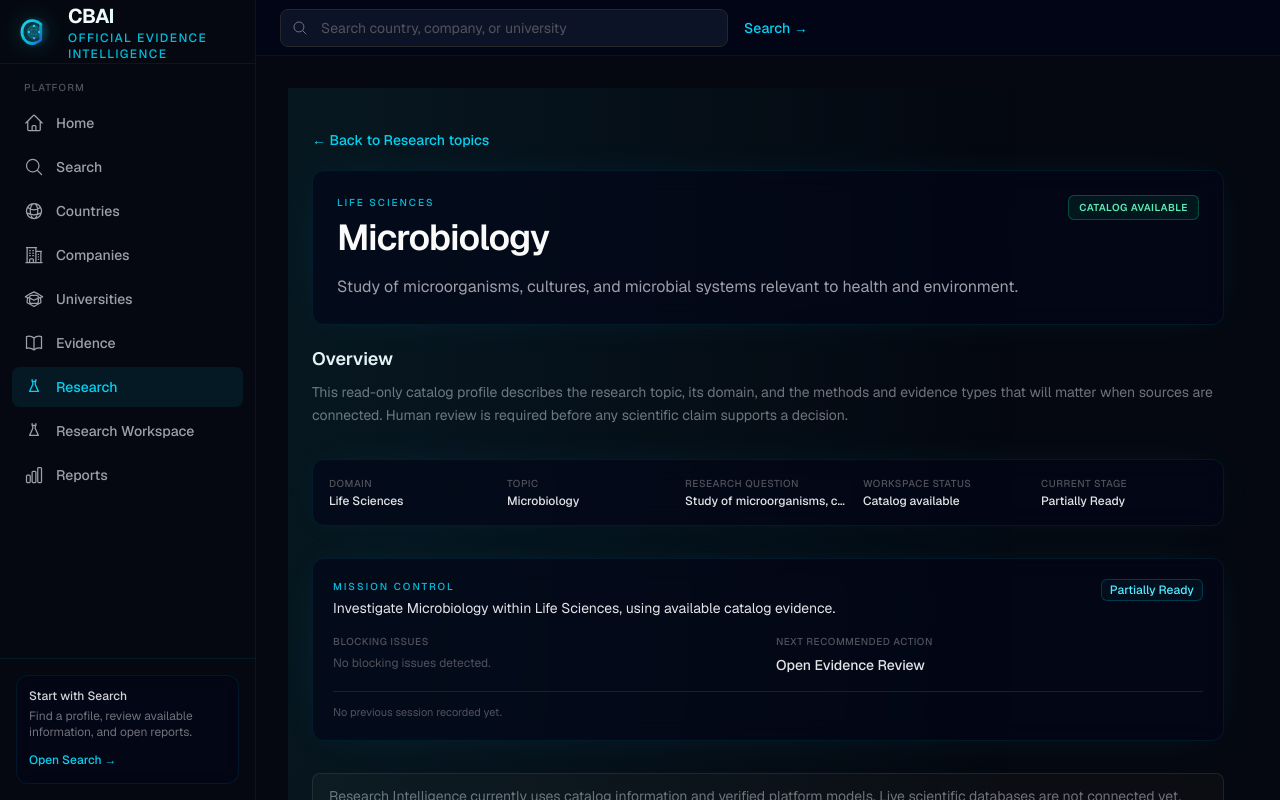
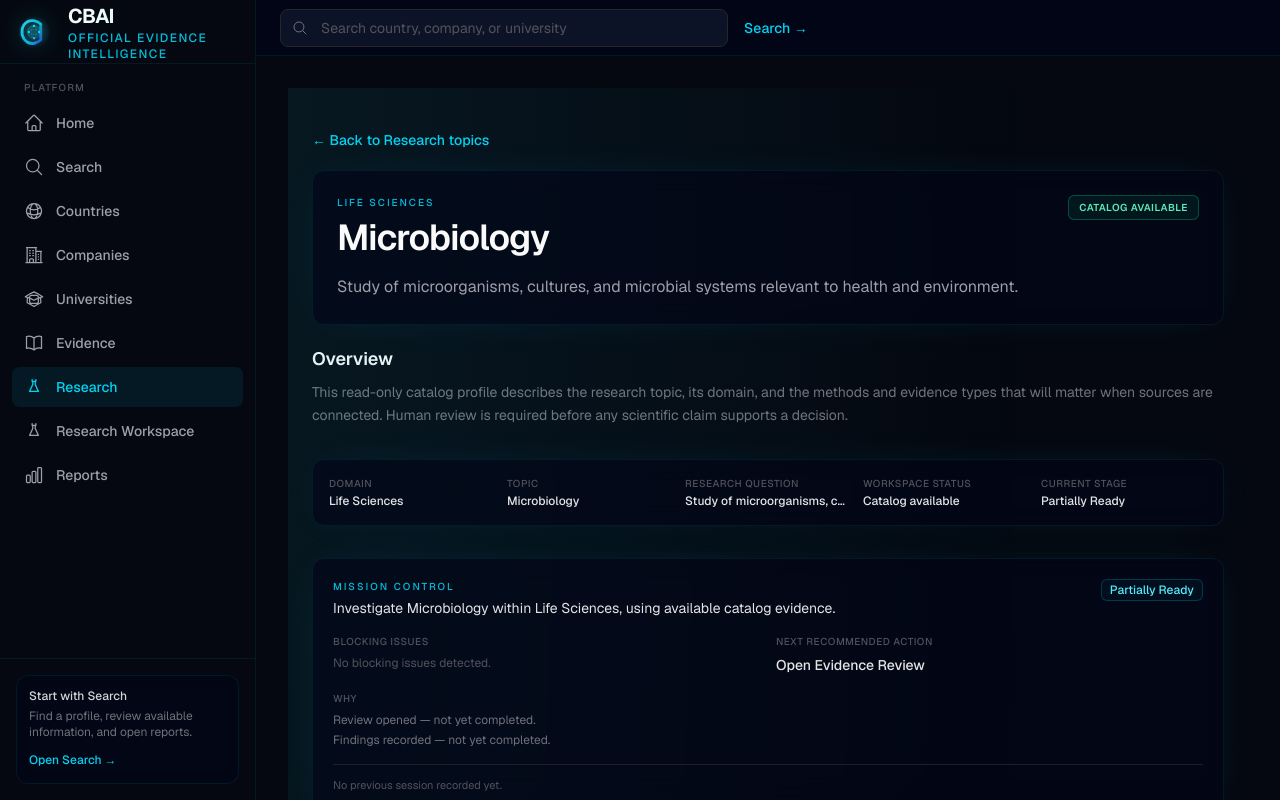
Before and after one commit to BotirChoriev/cbai-enterprise, a Next.js app: page /research/microbiology in a window 1280 px wide. Built offline with nearby package versions, Linux system fonts and the light colour scheme.

Commit message:
feat(readiness): introduce deterministic research readiness engine

```diff
--- a/components/research/topic/MissionControlPanel.tsx
+++ b/components/research/topic/MissionControlPanel.tsx
@@ -1,6 +1,5 @@
 import type { ResearchTopic } from "@/lib/research/research-topics";
-import { deriveEvidenceGapIntelligence } from "@/lib/research/intelligence/intelligence-engine";
-import { deriveResearchDecision } from "@/lib/research/intelligence/decision-engine";
+import { deriveResearchReadiness } from "@/lib/research/readiness/readiness-engine";
 import { RESEARCH_READINESS_LABELS } from "@/lib/research/intelligence/intelligence-types";
 import { RESEARCH_DECISION_LABELS } from "@/lib/research/intelligence/decision-types";
 import { getWorkspaceMemory } from "@/lib/research/intelligence/workspace-shell-engine";
@@ -12,18 +11,17 @@ type MissionControlPanelProps = {
 };
 
 // Single-glance summary consolidating what previously lived in a standalone Decision Card
-// plus a separate "current state" card — one professional panel instead of two overlapping
-// ones, reusing the Gap and Decision engines rather than re-deriving anything.
+// plus a separate "current state" card. All readiness-related fields (stage, blocking issues,
+// next action, reasons) come from exactly one deriveResearchReadiness() call — no separate
+// derivation lives in this component. Workspace memory is a distinct, unrelated concern (session
+// continuity, not readiness) and is read separately.
 export default function MissionControlPanel({ topic }: MissionControlPanelProps) {
-  const intelligence = deriveEvidenceGapIntelligence(topic.topicId);
-  const decision = deriveResearchDecision(topic.topicId);
+  const readiness = deriveResearchReadiness(topic.topicId);
   const memory = getWorkspaceMemory(topic.topicId);
 
-  if (!intelligence || !decision) {
+  if (!readiness) {
     return null;
   }
-
-  const blockingIssues = [...intelligence.disconnectedEvidence, ...intelligence.reviewGatedEvidence];
 
   return (
     <div className={`${cbaiGlassCard} space-y-4 p-4 sm:p-5`}>
@@ -33,7 +31,7 @@ export default function MissionControlPanel({ topic }: MissionControlPanelProps)
           <p className="mt-1 text-sm text-zinc-200">{buildMissionStatement(topic)}</p>
         </div>
         <span className="inline-flex shrink-0 rounded-md border border-cyan-500/25 bg-cyan-500/5 px-2 py-0.5 text-xs font-medium text-cyan-300">
-          {RESEARCH_READINESS_LABELS[intelligence.researchReadiness]}
+          {RESEARCH_READINESS_LABELS[readiness.stage]}
         </span>
       </div>
 
@@ -42,9 +40,9 @@ export default function MissionControlPanel({ topic }: MissionControlPanelProps)
           <p className="text-[10px] font-medium uppercase tracking-wider text-zinc-600">
             Blocking issues
           </p>
-          {blockingIssues.length > 0 ? (
+          {readiness.blockingIssues.length > 0 ? (
             <ul className="mt-1.5 space-y-1">
-              {blockingIssues.map((item) => (
+              {readiness.blockingIssues.map((item) => (
                 <li key={item.evidenceItemId} className="text-xs text-zinc-500">
                   {item.label} — {item.note}
                 </li>
@@ -60,9 +58,20 @@ export default function MissionControlPanel({ topic }: MissionControlPanelProps)
             Next recommended action
           </p>
           <p className="mt-1.5 text-sm font-medium text-zinc-200">
-            {RESEARCH_DECISION_LABELS[decision]}
+            {RESEARCH_DECISION_LABELS[readiness.recommendedNextAction]}
           </p>
         </div>
+      </div>
+
+      <div>
+        <p className="text-[10px] font-medium uppercase tracking-wider text-zinc-600">Why</p>
+        <ul className="mt-1.5 space-y-1">
+          {readiness.reasons.map((reason) => (
+            <li key={reason} className="text-xs text-zinc-500">
+              {reason}
+            </li>
+          ))}
+        </ul>
       </div>
 
       <p className="border-t border-zinc-800/80 pt-3 text-[11px] text-zinc-600">
--- a/components/research/topic/TopicReviewWorkspace.tsx
+++ b/components/research/topic/TopicReviewWorkspace.tsx
@@ -5,6 +5,7 @@ import { buildResearchReviewWorkspace } from "@/lib/research/intelligence/review
 import { getWorkspaceTimeline } from "@/lib/research/intelligence/workspace-shell-engine";
 import { WORKSPACE_TIMELINE_EVENT_LABELS } from "@/lib/research/intelligence/workspace-shell-model";
 import { RESEARCH_DECISION_LABELS } from "@/lib/research/intelligence/decision-types";
+import { deriveResearchReadiness } from "@/lib/research/readiness/readiness-engine";
 import ResearchMissionWorkspace from "@/components/research/topic/ResearchMissionWorkspace";
 import TopicEvidenceReviewWorkflow from "@/components/research/topic/TopicEvidenceReviewWorkflow";
 import TopicEvidenceSelection from "@/components/research/topic/TopicEvidenceSelection";
@@ -23,8 +24,9 @@ export default function TopicReviewWorkspace({ topic }: TopicReviewWorkspaceProp
   const evidenceReview = buildTopicEvidenceReview(topic.topicId);
   const workspace = buildResearchReviewWorkspace(topic.topicId);
   const timeline = getWorkspaceTimeline(topic.topicId);
+  const readiness = deriveResearchReadiness(topic.topicId);
 
-  if (!evidenceReview || !workspace) {
+  if (!evidenceReview || !workspace || !readiness) {
     return null;
   }
 
@@ -42,6 +44,46 @@ export default function TopicReviewWorkspace({ topic }: TopicReviewWorkspaceProp
       </div>
 
       <ResearchMissionWorkspace review={evidenceReview} />
+
+      <div className="grid gap-4 sm:grid-cols-2">
+        <div className={`${cbaiGlassCard} space-y-2 p-4`}>
+          <p className={cbaiSectionEyebrow}>Completed milestones</p>
+          {readiness.completedMilestones.length > 0 ? (
+            <ul className="space-y-1.5">
+              {readiness.completedMilestones.map((milestone) => (
+                <li
+                  key={milestone.id}
+                  className="flex items-start gap-2 text-xs text-zinc-400"
+                >
+                  <span className="mt-1.5 h-1 w-1 shrink-0 rounded-full bg-emerald-500/70" />
+                  {milestone.label}
+                </li>
+              ))}
+            </ul>
+          ) : (
+            <p className="text-xs text-zinc-600">No milestones completed yet.</p>
+          )}
+        </div>
+
+        <div className={`${cbaiGlassCard} space-y-2 p-4`}>
+          <p className={cbaiSectionEyebrow}>Remaining milestones</p>
+          {readiness.remainingMilestones.length > 0 ? (
+            <ul className="space-y-1.5">
+              {readiness.remainingMilestones.map((milestone) => (
+                <li
+                  key={milestone.id}
+                  className="flex items-start gap-2 text-xs text-zinc-500"
+                >
+                  <span className="mt-1.5 h-1 w-1 shrink-0 rounded-full bg-zinc-600" />
+                  {milestone.label}
+                </li>
+              ))}
+            </ul>
+          ) : (
+            <p className="text-xs text-zinc-600">All tracked milestones are complete.</p>
+          )}
+        </div>
+      </div>
 
       <Suspense
         fallback={
--- /dev/null
+++ b/lib/research/readiness/index.ts
@@ -0,0 +1,5 @@
+export * from "./readiness-types";
+export * from "./readiness-model";
+export * from "./readiness-derivation";
+export * from "./readiness-reasons";
+export * from "./readiness-engine";
--- /dev/null
+++ b/lib/research/readiness/readiness-derivation.ts
@@ -0,0 +1,29 @@
+import type { EvidenceGapIntelligence } from "@/lib/research/intelligence/intelligence-model";
+import type { ResearchReviewWorkspaceState } from "@/lib/research/intelligence/review-workspace-model";
+import type { ResearchDecision } from "@/lib/research/intelligence/decision-types";
+import type { Milestone } from "@/lib/research/readiness/readiness-model";
+import { MILESTONE_LABELS, type MilestoneId } from "@/lib/research/readiness/readiness-types";
+
+function toMilestone(id: MilestoneId, complete: boolean): Milestone {
+  return { id, label: MILESTONE_LABELS[id], complete };
+}
+
+/**
+ * Derive the six research milestones from existing engine output only. Every boolean here
+ * traces directly to a real field already produced by the Gap Engine, Decision Engine, or
+ * Review Workspace Engine — nothing is computed independently of them.
+ */
+export function deriveMilestones(
+  intelligence: EvidenceGapIntelligence,
+  workspace: ResearchReviewWorkspaceState,
+  decision: ResearchDecision,
+): readonly Milestone[] {
+  return [
+    toMilestone("question_defined", intelligence.topic.description.trim().length > 0),
+    toMilestone("evidence_catalogued", intelligence.topic.relatedEvidenceTypes.length > 0),
+    toMilestone("evidence_connected", intelligence.connectedEvidence.length > 0),
+    toMilestone("review_opened", intelligence.reviewStatus.reviewOpened),
+    toMilestone("findings_recorded", workspace.findings.length > 0),
+    toMilestone("decision_reached", decision !== "unknown"),
+  ];
+}
--- /dev/null
+++ b/lib/research/readiness/readiness-engine.ts
@@ -0,0 +1,43 @@
+import { deriveEvidenceGapIntelligence } from "@/lib/research/intelligence/intelligence-engine";
+import { deriveResearchDecision } from "@/lib/research/intelligence/decision-engine";
+import { buildResearchReviewWorkspace } from "@/lib/research/intelligence/review-workspace-engine";
+import { deriveMilestones } from "@/lib/research/readiness/readiness-derivation";
+import { buildReadinessReasons } from "@/lib/research/readiness/readiness-reasons";
+import type { ResearchReadinessReport } from "@/lib/research/readiness/readiness-model";
+
+/**
+ * Derive the deterministic Research Readiness report for a topic — the single question this
+ * answers is "what is the current state of this research mission?", nothing more.
+ *
+ * Reuses the Evidence Gap Intelligence Engine, Research Decision Engine, and Review Workspace
+ * Engine rather than re-deriving any of their signals; this engine only interprets that
+ * existing output into a stage, milestone list, blocking issues, one recommendation, and
+ * deterministic reasons. No percentages, no scoring, no AI — every field traces back to real
+ * platform state.
+ */
+export function deriveResearchReadiness(topicId: string): ResearchReadinessReport | undefined {
+  const intelligence = deriveEvidenceGapIntelligence(topicId);
+  const decision = deriveResearchDecision(topicId);
+  const workspace = buildResearchReviewWorkspace(topicId);
+  if (!intelligence || !decision || !workspace) {
+    return undefined;
+  }
+
+  const milestones = deriveMilestones(intelligence, workspace, decision);
+  const completedMilestones = milestones.filter((milestone) => milestone.complete);
+  const remainingMilestones = milestones.filter((milestone) => !milestone.complete);
+  const blockingIssues = [
+    ...intelligence.disconnectedEvidence,
+    ...intelligence.reviewGatedEvidence,
+  ];
+
+  return {
+    topic: intelligence.topic,
+    stage: intelligence.researchReadiness,
+    completedMilestones,
+    remainingMilestones,
+    blockingIssues,
+    recommendedNextAction: decision,
+    reasons: buildReadinessReasons(remainingMilestones, blockingIssues),
+  };
+}
--- /dev/null
+++ b/lib/research/readiness/readiness-model.ts
@@ -0,0 +1,24 @@
+import type { ResearchTopic } from "@/lib/research/research-topics";
+import type { ResearchReadinessState } from "@/lib/research/intelligence/intelligence-types";
+import type { ResearchDecision } from "@/lib/research/intelligence/decision-types";
+import type { TopicEvidenceCatalogItem } from "@/lib/research/evidence/evidence-topic-builder";
+import type { MilestoneId } from "@/lib/research/readiness/readiness-types";
+
+export interface Milestone {
+  id: MilestoneId;
+  label: string;
+  complete: boolean;
+}
+
+export interface ResearchReadinessReport {
+  topic: ResearchTopic;
+  /** Reuses the existing ResearchReadinessState from the Gap Engine — not a duplicate enum. */
+  stage: ResearchReadinessState;
+  completedMilestones: readonly Milestone[];
+  remainingMilestones: readonly Milestone[];
+  blockingIssues: readonly TopicEvidenceCatalogItem[];
+  /** Reuses the existing ResearchDecision from the Decision Engine — not re-derived. */
+  recommendedNextAction: ResearchDecision;
+  /** Deterministic explanations, one per remaining milestone or blocking issue. Never AI, never guessed. */
+  reasons: readonly string[];
+}
--- /dev/null
+++ b/lib/research/readiness/readiness-reasons.ts
@@ -0,0 +1,28 @@
+import type { Milestone } from "@/lib/research/readiness/readiness-model";
+import type { TopicEvidenceCatalogItem } from "@/lib/research/evidence/evidence-topic-builder";
+
+/**
+ * Build deterministic reasons explaining the current readiness state — one line per remaining
+ * milestone and one line per blocking issue, both drawn directly from real state. Never AI,
+ * never guessed, never a free-text summary.
+ */
+export function buildReadinessReasons(
+  remainingMilestones: readonly Milestone[],
+  blockingIssues: readonly TopicEvidenceCatalogItem[],
+): readonly string[] {
+  const reasons: string[] = [];
+
+  for (const milestone of remainingMilestones) {
+    reasons.push(`${milestone.label} — not yet completed.`);
+  }
+
+  for (const issue of blockingIssues) {
+    reasons.push(`${issue.label}: ${issue.note}`);
+  }
+
+  if (reasons.length === 0) {
+    reasons.push("All tracked milestones are complete.");
+  }
+
+  return reasons;
+}
--- /dev/null
+++ b/lib/research/readiness/readiness-types.ts
@@ -0,0 +1,20 @@
+// Milestones chosen to map 1:1 onto real, already-existing deterministic signals
+// (Gap Engine, Decision Engine, Review Workspace Engine). No "validation" milestone is
+// included — this platform has no distinct real signal for it beyond review/findings, and
+// inventing one would violate "do not invent any new data."
+export type MilestoneId =
+  | "question_defined"
+  | "evidence_catalogued"
+  | "evidence_connected"
+  | "review_opened"
+  | "findings_recorded"
+  | "decision_reached";
+
+export const MILESTONE_LABELS: Record<MilestoneId, string> = {
+  question_defined: "Research question defined",
+  evidence_catalogued: "Evidence categories catalogued",
+  evidence_connected: "Evidence connected",
+  review_opened: "Review opened",
+  findings_recorded: "Findings recorded",
+  decision_reached: "Decision reached",
+};
```
